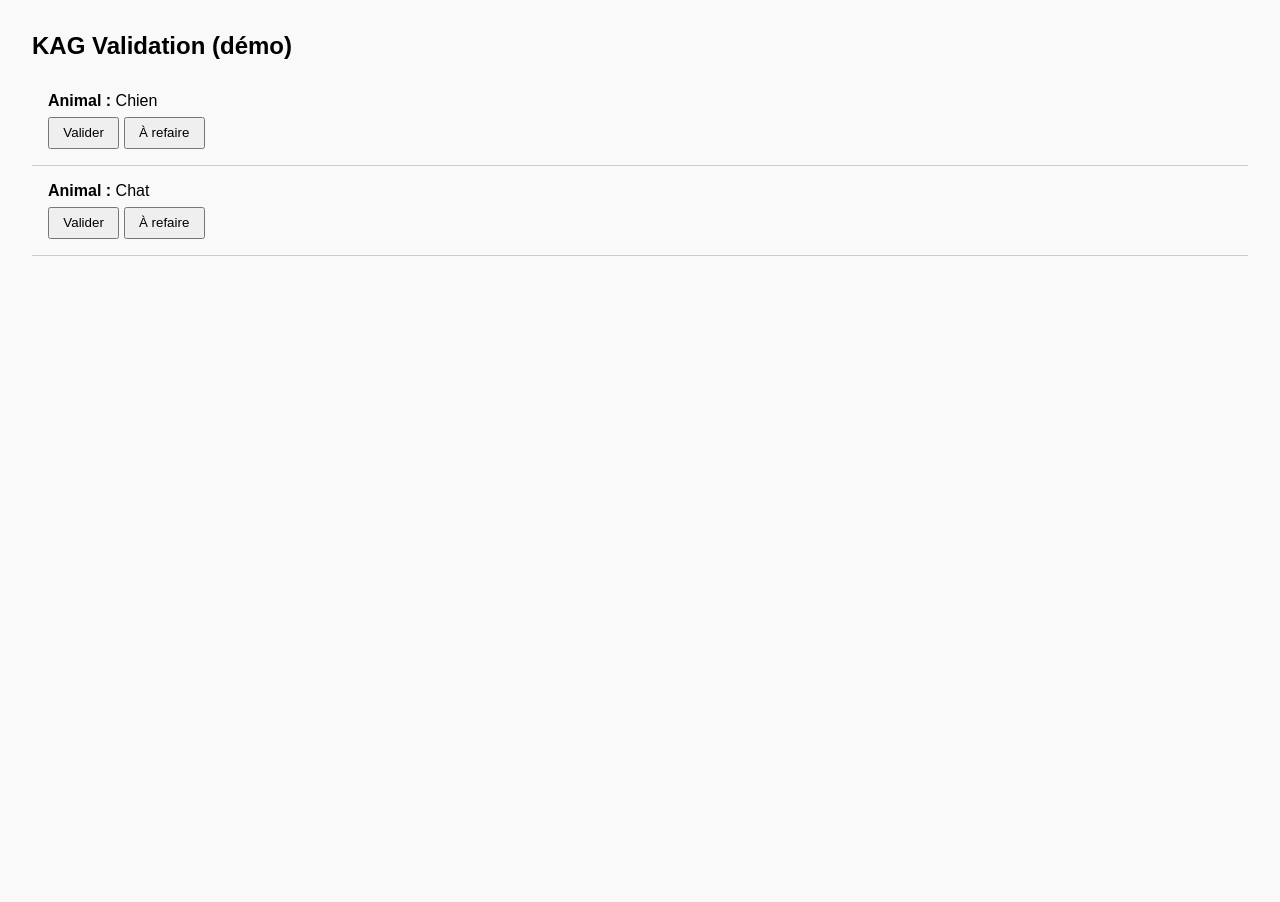
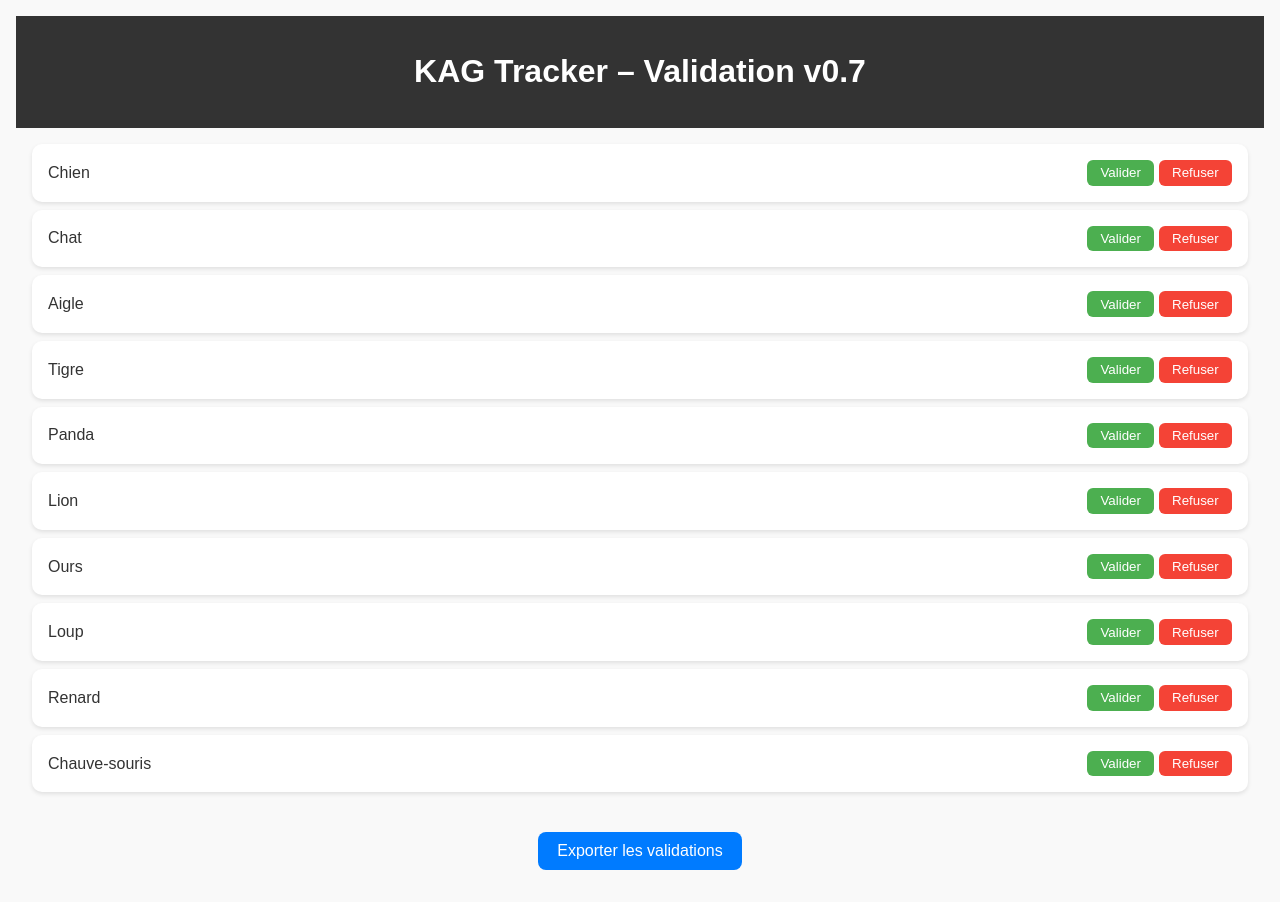
Before and after one commit to ImprimER/KAG-validation, a plain HTML site: page index.html in a window 1280 px wide. Before the commit the page ends 800 px from the top, so only its background shows below. Drawn offline with Linux system fonts and the light colour scheme.

Commit message:
Update index.html

```diff
--- a/index.html
+++ b/index.html
@@ -1,35 +1,66 @@
-
 <!DOCTYPE html>
-<html lang="en">
+<html lang="fr">
 <head>
-  <meta charset="UTF-8">
-  <meta name="viewport" content="width=device-width, initial-scale=1.0">
-  <title>KAG Validation</title>
+  <meta charset="UTF-8" />
+  <meta name="viewport" content="width=device-width, initial-scale=1.0" />
+  <title>KAG Tracker v0.7 - Validation des Animaux</title>
   <style>
-    body { font-family: sans-serif; margin: 2em; background: #f9f9f9; }
-    h1 { font-size: 1.5em; }
-    .animal { padding: 1em; border-bottom: 1px solid #ccc; }
-    button { padding: 0.5em 1em; margin-top: 0.5em; }
+    body {
+      font-family: sans-serif;
+      margin: 0;
+      padding: 1rem;
+      background: #f9f9f9;
+      color: #333;
+    }
+    header {
+      background: #333;
+      color: white;
+      padding: 1em;
+      text-align: center;
+    }
+    main {
+      padding: 1em;
+    }
+    .animal {
+      display: flex;
+      align-items: center;
+      justify-content: space-between;
+      background: white;
+      margin-bottom: 0.5em;
+      padding: 1em;
+      border-radius: 10px;
+      box-shadow: 0 2px 4px rgba(0,0,0,0.1);
+    }
+    button {
+      padding: 0.4em 1em;
+      border: none;
+      border-radius: 6px;
+      cursor: pointer;
+    }
+    .valid { background: #4caf50; color: white; }
+    .refus { background: #f44336; color: white; }
+    .export {
+      display: block;
+      margin: 1em auto;
+      padding: 0.6em 1.2em;
+      font-size: 1em;
+      background: #007bff;
+      color: white;
+      border-radius: 8px;
+      border: none;
+    }
   </style>
 </head>
 <body>
-  <h1>KAG Validation (démo)</h1>
-  <div class="animal">
-    <strong>Animal :</strong> Chien<br>
-    <button onclick="alert('Validé')">Valider</button>
-    <button onclick="alert('À refaire')">À refaire</button>
-  </div>
-  <div class="animal">
-    <strong>Animal :</strong> Chat<br>
-    <button onclick="alert('Validé')">Valider</button>
-    <button onclick="alert('À refaire')">À refaire</button>
-  </div>
-</body>
-</html>
+  <header>
+    <h1>KAG Tracker – Validation v0.7</h1>
+  </header>
+  <main id="tracker"></main>
+  <button class="export" onclick="exportValidation()">Exporter les validations</button>
+
   <script>
     // Liste des animaux à valider
-  const animals = ["Chien", "Chat", "Aigle", "Tigre", "Panda"];
-
+    const animals = ["Chien", "Chat", "Aigle", "Tigre", "Panda", "Lion", "Ours", "Loup", "Renard", "Chauve-souris"];
     // Objet pour stocker les validations
     let validationData = {};
 
@@ -87,3 +118,5 @@
     // Initialisation
     renderAnimals();
   </script>
+</body>
+</html>
```
Lines whose indentation alone changed are shown as unchanged.
